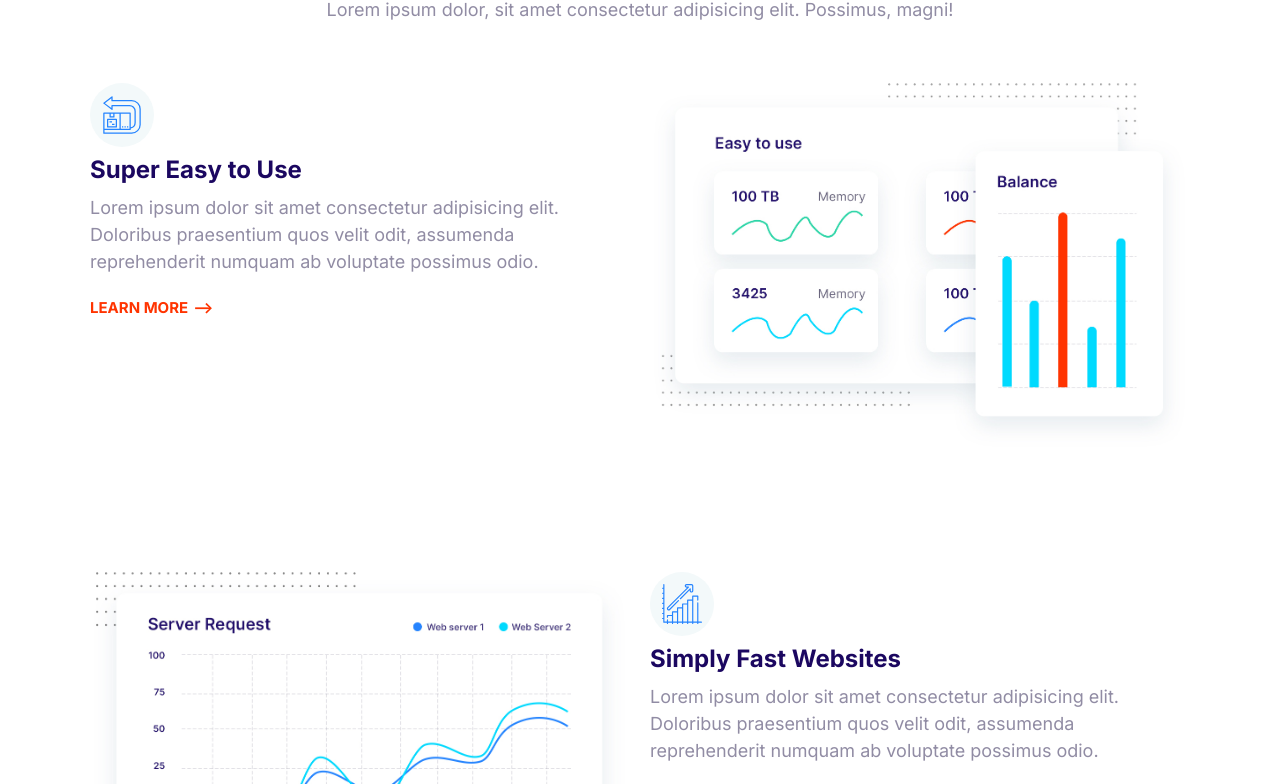
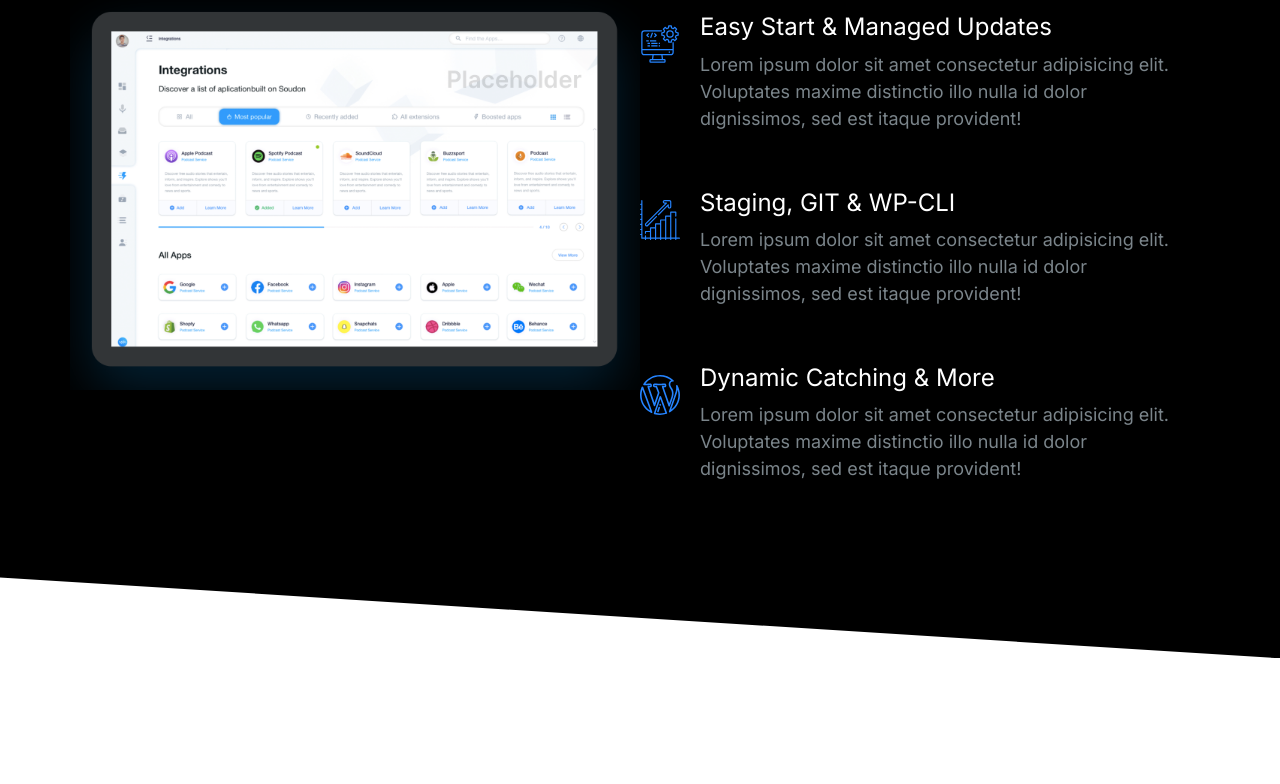
Before and after one commit to Reiro31/Moshify, a plain HTML site: page index.html in a window 1280 px wide. Shown: the part 151-935 px from the top of the page. After the commit the page ends 809 px from the top, so only its background shows below. Drawn offline with Linux system fonts and the light colour scheme.

Commit message:
Finished the show-case block.

```diff
--- a/css/styles.css
+++ b/css/styles.css
@@ -17,6 +17,11 @@
 }
 
 /*Typography*/
+
+::selection{
+    background: var(--color-primary);
+    color: white;
+}
 
 html{
     font-size: 62.5%;
@@ -40,6 +45,7 @@ h2{
 }
 h3{
     font-size: 3rem;
+    font-weight: 500;
 }
 p{
     margin-top: 0;
@@ -119,7 +125,6 @@ a{
 .list{
     list-style: none;
     padding-left: 0;
-    color: var(--color-headings);
 }
 .list--inline .list__item{
     display: inline-block;
@@ -128,6 +133,7 @@ a{
 .list--tick{
     list-style-image: url(/images/tick.svg);
     padding-left: 3rem;
+    color: var(--color-headings);
 }
 .list--tick .list__item{
     padding-left: 0.5rem;
@@ -360,6 +366,7 @@ a{
 
 .media{
     display: flex;
+    margin-bottom: 4rem;
 }
 .media__title{
     margin-top: 0;
@@ -536,16 +543,18 @@ line-height: 1.3;
     background: black;
     color: #7b858b;
 }
-.block--dark .block__heading{
+.block--dark h1,
+.block--dark h2,
+.block--dark h3{
     color: white;
 }
 .block--skewed-right{
     padding-bottom: calc(var(--padding-vertical) + 4rem);
-    clip-path: polygon(0% 0%, 100% 0%, 100% 100%, 0% 80%);
+    clip-path: polygon(0% 0%, 100% 0%, 100% 100%, 0% 90%);
 }
 .block--skewed-left{
     padding-bottom: calc(var(--padding-vertical) + 4rem);
-    clip-path: polygon(0% 0%, 100% 0%, 100% 80%, 0% 100%);
+    clip-path: polygon(0% 0%, 100% 0%, 100% 90%, 0% 100%);
 }
 
 /*Navigation Bar*/
@@ -680,3 +689,18 @@ line-height: 1.3;
         order: 2;
     }
 }
+
+/*Showcase block*/
+
+.block-showcase__image{
+    width: 100%;
+    max-width: 700px;
+    justify-self:end;
+}
+
+@media screen and (min-width:768px){
+  .block-showcase{
+      grid-template-columns: 50% 50%;
+  }
+
+}
--- a/index.html
+++ b/index.html
@@ -15,65 +15,66 @@
     <link rel="stylesheet" href="css/styles.css" />
   </head>
   <body>
-    <section class="block container">
+    <section class="block block--dark block--skewed-right block-showcase">
       <header class="block__header">
-        <h2>Host on the Cloud to Keep Growing</h2>
+        <h2>User-friendly Control Panel</h2>
+      </header>
+      <div class="container grid grid--1x2">
+        <img class="block-showcase__image" src="/images/ipad.png" alt="" />
+        <ul class="list">
+          <li>
+            <div class="media">
+              <div class="media__image">
+                <svg class="icon icon--primary">
+                  <use xlink:href="images/sprite.svg#computer"></use>
+                </svg>
+              </div>
+              <div class="media__body">
+                <h3 class="media__title">Easy Start & Managed Updates</h3>
                 <p>
-          Lorem ipsum dolor, sit amet consectetur adipisicing elit. Possimus,
-          magni!
+                  Lorem ipsum dolor sit amet consectetur adipisicing elit.
+                  Voluptates maxime distinctio illo nulla id dolor dignissimos,
+                  sed est itaque provident!
                 </p>
-      </header>
-      <article class="grid grid--1x2 feature">
-        <div class="feature__content">
-          <span class="icon-container">
-            <svg class="icon icon--primary">
-              <use xlink:href="images/sprite.svg#easy"></use>
-            </svg>
-          </span>
-          <h3 class="feature__heading">Super Easy to Use</h3>
-          <p>
-            Lorem ipsum dolor sit amet consectetur adipisicing elit. Doloribus
-            praesentium quos velit odit, assumenda reprehenderit numquam ab
-            voluptate possimus odio.
-          </p>
-          <a href="#" class="link-arrow">Learn more</a>
               </div>
-        <img class="feature__image" src="/images/easy.jpg" alt="" />
-      </article>
-      <article class="grid grid--1x2 feature">
-        <div class="feature__content">
-          <span class="icon-container">
+            </div>
+          </li>
+          <li>
+            <div class="media">
+              <div class="media__image">
                 <svg class="icon icon--primary">
                   <use xlink:href="images/sprite.svg#growth"></use>
                 </svg>
-          </span>
-          <h3 class="feature__heading">Simply Fast Websites</h3>
+              </div>
+              <div class="media__body">
+                <h3 class="media__title">Staging, GIT & WP-CLI</h3>
                 <p>
-            Lorem ipsum dolor sit amet consectetur adipisicing elit. Doloribus
-            praesentium quos velit odit, assumenda reprehenderit numquam ab
-            voluptate possimus odio.
+                  Lorem ipsum dolor sit amet consectetur adipisicing elit.
+                  Voluptates maxime distinctio illo nulla id dolor dignissimos,
+                  sed est itaque provident!
                 </p>
-          <a href="#" class="link-arrow">Learn more</a>
               </div>
-        <img class="feature__image" src="/images/fast.jpg" alt="" />
-      </article>
-      <article class="grid grid--1x2 feature">
-        <div class="feature__content">
-          <span class="icon-container">
+            </div>
+          </li>
+          <li>
+            <div class="media">
+              <div class="media__image">
                 <svg class="icon icon--primary">
-              <use xlink:href="images/sprite.svg#computer"></use>
+                  <use xlink:href="images/sprite.svg#wordpress"></use>
                 </svg>
-          </span>
-          <h3 class="feature__heading">Always Supported</h3>
+              </div>
+              <div class="media__body">
+                <h3 class="media__title">Dynamic Catching & More</h3>
                 <p>
-            Lorem ipsum dolor sit amet consectetur adipisicing elit. Doloribus
-            praesentium quos velit odit, assumenda reprehenderit numquam ab
-            voluptate possimus odio.
+                  Lorem ipsum dolor sit amet consectetur adipisicing elit.
+                  Voluptates maxime distinctio illo nulla id dolor dignissimos,
+                  sed est itaque provident!
                 </p>
-          <a href="#" class="link-arrow">Learn more</a>
               </div>
-        <img class="feature__image" src="/images/support.jpg" alt="" />
-      </article>
+            </div>
+          </li>
+        </ul>
+      </div>
     </section>
     <script src="/js/main.js"></script>
   </body>
```
Also changed, not shown: components/show-case_block.html (added, +61 -0 lines), images/ipad.png (added). Lines whose indentation alone changed are shown as unchanged.
